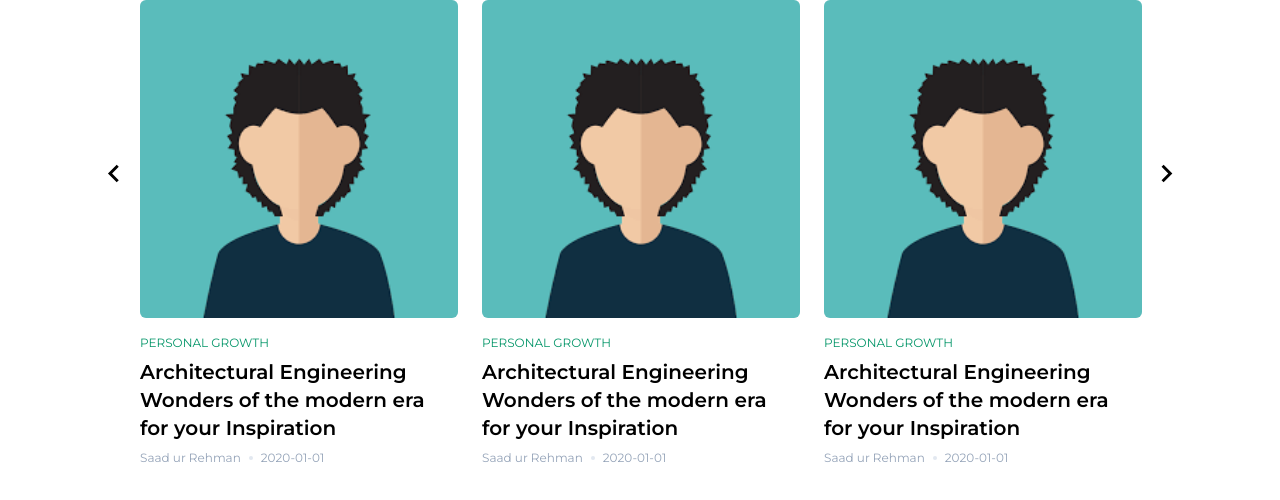
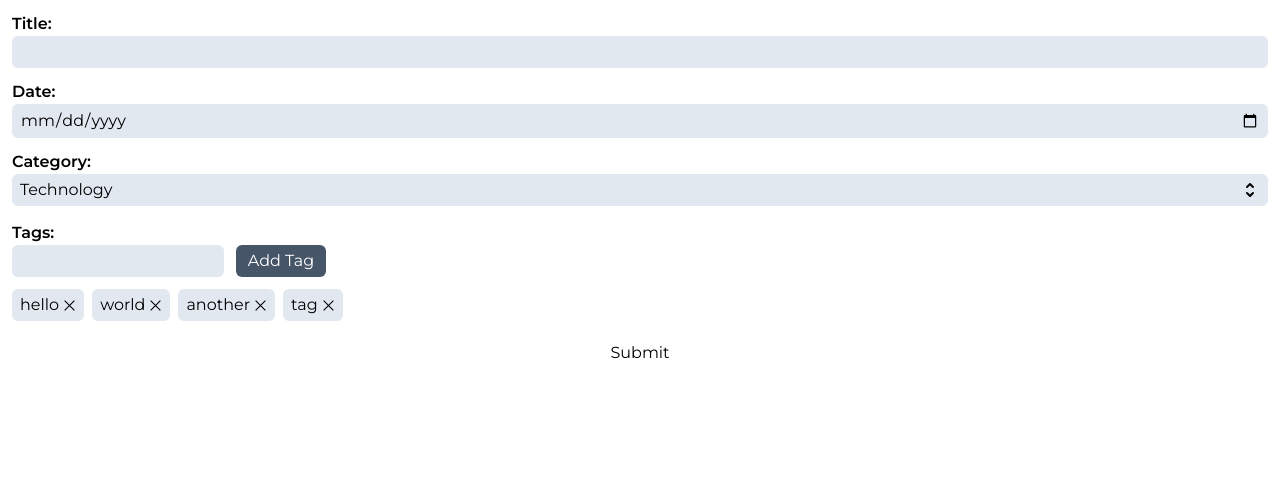
Before and after one commit to green-mint/ukcse-frontend-typescript, a Next.js app: page / in a window 1280 px wide. Shown: the top 500 px of the page. Built offline with nearby package versions, Linux system fonts and the light colour scheme.

Commit message:
feat: various inputs added

```diff
--- /dev/null
+++ b/components/button/SimpleButton/SimpleButton.tsx
@@ -0,0 +1,19 @@
+import React from 'react'
+
+type Props = {
+  label: string;
+  onClick: () => void;
+  className?: string;
+  disabled?: boolean;
+}
+
+const SimpleButton = ({ onClick, label, className, disabled=false }: Props) => {
+  return (
+    <button type='button' onClick={onClick} disabled={disabled}
+      className={`${className} rounded-md cursor-pointer hover:scale-110 active:scale-90 transition-transform ease-in-out duration-200`}>
+      {label}
+    </button>
+  )
+}
+
+export default SimpleButton
--- /dev/null
+++ b/components/input/DropdownInput.jsx/DropdownInput.tsx
@@ -0,0 +1,44 @@
+import React, { Fragment } from "react";
+import { Listbox, Transition } from "@headlessui/react";
+import { HiSelector } from "react-icons/hi";
+
+type Props = {
+  label: string;
+  options: string[];
+  value: string;
+  onChange: (...event: any[]) => void;
+  onBlur: (...event: any[]) => void;
+};
+
+const DropdownInput = ({ label, options, value, onChange, onBlur }: Props) => {
+  return (
+    <div className="">
+      <Listbox as="div" value={value} onChange={onChange} onBlur={onBlur}>
+        <Listbox.Label className="block font-semibold">{label}:</Listbox.Label>
+        <Listbox.Button className="relative bg-slate-200 w-full text-left px-2 py-1 rounded-md">
+          <span className="block truncate">{value}</span>
+          <span className="pointer-events-none absolute inset-y-0 right-0 flex items-center pr-2">
+            <HiSelector className="h-5 w-5 text-black" aria-hidden="true" />
+          </span>
+        </Listbox.Button>
+        <Transition
+          as={Fragment}
+          leave="transition ease-in duration-100"
+          leaveFrom="opacity-100"
+          leaveTo="opacity-0">
+          <Listbox.Options className="border mt-1 rounded-md">
+            {options.map((option, index) => (
+              <Listbox.Option key={index} value={option} className="">
+                {({ active, selected }) => (
+                  <li className={`${active ? "bg-slate-200" : ""} px-2 cursor-pointer py-1`}>{option}</li>
+                )}
+              </Listbox.Option>
+            ))}
+          </Listbox.Options>
+        </Transition>
+      </Listbox>
+    </div>
+  );
+};
+
+export default DropdownInput;
--- /dev/null
+++ b/components/input/GenericInput/GenericInput.tsx
@@ -0,0 +1,16 @@
+import React, { HTMLInputTypeAttribute } from 'react'
+
+type Props = React.InputHTMLAttributes<HTMLInputElement> & {
+  label: string;
+}
+
+const GenericInput = React.forwardRef<HTMLInputElement, Props>(({ label, className, id, ...props }, ref) => {
+  return (
+    <div>
+      <label className='block font-semibold' htmlFor={`${id}`}>{label}:</label>
+      <input ref={ref} id={`${id}`} className="py-1 w-full px-2 rounded-md bg-slate-200" {...props} />
+    </div>
+  )
+})
+
+export default GenericInput;
--- /dev/null
+++ b/components/input/TagsInput/AddTagInput.tsx
@@ -0,0 +1,26 @@
+import React from "react";
+import SimpleButton from "../../button/SimpleButton/SimpleButton";
+
+type Props = {
+  onAdd: (...event: any[]) => void;
+};
+
+const AddTagInput = ({ onAdd }: Props) => {
+  const [value, setValue] = React.useState("");
+
+  const handleAdd = () => {
+    if (value.length > 0) {
+      onAdd(value);
+      setValue("");
+    }
+  }
+
+  return (
+    <div>
+      <input value={value} className="py-1 px-2 mb-3 bg-slate-200 rounded-md w-[20ch]" onChange={(e) => setValue(e.target.value.trim())} />
+      <SimpleButton disabled={value.length === 0} className="px-3 py-1 text-white ml-3 bg-slate-600" label="Add Tag" onClick={handleAdd} />
+    </div>
+  );
+};
+
+export default AddTagInput;
--- /dev/null
+++ b/components/input/TagsInput/Tag.tsx
@@ -0,0 +1,19 @@
+import React from "react";
+import { GrClose } from "react-icons/gr";
+
+type Props = {
+  name: string;
+  onDelete: () => void;
+};
+
+const Tag = ({ name, onDelete }: Props) => {
+  return (
+    <div
+      className=" select-none bg-slate-200 mb-2 mr-2 p-1 px-2 rounded-md">
+      <span>{name}</span>
+      <GrClose onClick={onDelete} className="inline cursor-pointer text-white ml-1"  size={13}  aria-hidden="true" />
+    </div>
+  );
+};
+
+export default Tag;
--- /dev/null
+++ b/components/input/TagsInput/TagsInput.tsx
@@ -0,0 +1,32 @@
+import { values } from "cypress/types/lodash";
+import React from "react";
+import SimpleButton from "../../button/SimpleButton/SimpleButton";
+import AddTagInput from "./AddTagInput";
+import Tag from "./Tag";
+
+type Props = {
+  label: string;
+  value: string[];
+  onChange: (...event: any[]) => void;
+  onBlur: (...event: any[]) => void;
+};
+
+const TagsInput = ({ label, value, onChange, onBlur }: Props) => {
+  return (
+    <div onBlur={onBlur}>
+      <label className="block font-semibold">{label}:</label>
+      <AddTagInput onAdd={(newTag) => onChange([...value, newTag])} />
+      <div className="flex flex-wrap">
+        {value.map((tag, index) => (
+          <Tag
+            name={tag}
+            key={index}
+            onDelete={() => onChange(value.filter((x) => x !== tag))}
+          />
+        ))}
+      </div>
+    </div>
+  );
+};
+
+export default TagsInput;
--- /dev/null
+++ b/components/posts/PostEditor/PostEditor.tsx
@@ -0,0 +1,63 @@
+import React from "react";
+import GenericInput from "../../input/GenericInput/GenericInput";
+import { useForm, Controller } from "react-hook-form";
+import DropdownInput from "../../input/DropdownInput.jsx/DropdownInput";
+import TagsInput from "../../input/TagsInput/TagsInput";
+
+type Props = {};
+
+const PostEditor = (props: Props) => {
+  const { register, handleSubmit, control } = useForm();
+  const onSubmit = (data: any) => console.log(data);
+
+  return (
+    <div>
+      <form onSubmit={handleSubmit(onSubmit)} className="flex flex-col space-y-3">
+        <GenericInput label="Title" id="title" {...register("title")} />
+        <GenericInput
+          label="Date"
+          id="date"
+          type="date"
+          {...register("date")}
+        />
+        <Controller
+          control={control}
+          defaultValue="Technology"
+          name="category"
+          render={({ field: { onBlur, onChange, value } }) => (
+            <DropdownInput
+              options={[
+                "Technology",
+                "Current Affairs",
+                "Romance",
+                "Health",
+                "Science",
+              ]}
+              label="Category"
+              onChange={onChange}
+              onBlur={onBlur}
+              value={value}
+            />
+          )}
+        />
+
+        <Controller
+          control={control}
+          defaultValue={["hello", "world", "another", "tag"]}
+          name="tags"
+          render={({ field: { onBlur, onChange, value } }) => (
+            <TagsInput
+              label="Tags"
+              value={value}
+              onChange={onChange}
+              onBlur={onBlur}
+            />
+          )}
+        />
+        <input type="submit" />
+      </form>
+    </div>
+  );
+};
+
+export default PostEditor;
--- a/components/posts/PostsSlider.tsx/NextArrow.tsx
+++ b/components/posts/PostsSlider/NextArrow.tsx
@@ -12,7 +12,7 @@ const NextArrow = ({
   style,
 }: CustomArrowProps) => {
   return (
-    <div className="absolute top-1/3 -right-8 cursor-pointer" onClick={onClick}>
+    <div className="absolute top-1/3 -right-5 lg:-right-8 cursor-pointer" onClick={onClick}>
       <MdOutlineNavigateNext size={35} className="font-bold" />
     </div>
   );
--- a/components/posts/PostsSlider.tsx/PostsSlider.tsx
+++ b/components/posts/PostsSlider/PostsSlider.tsx
@@ -45,7 +45,7 @@ const sliderProps: Settings = {
 
 const PostsSlider = (props: Props) => {
   return (
-    <div className='xl:max-w-5xl xl:mx-auto'>
+    <div className='px-6 xl:max-w-5xl xl:mx-auto'>
       <Slider {...sliderProps} >
         {props.data.map((post, index) => (
           <div className='px-3' key={index}>
--- a/components/posts/PostsSlider.tsx/PrevArrow.tsx
+++ b/components/posts/PostsSlider/PrevArrow.tsx
@@ -12,7 +12,7 @@ const PrevArrow = ({
   style,
 }: CustomArrowProps) => {
   return (
-    <div className="absolute top-1/3 -left-8 cursor-pointer" onClick={onClick}>
+    <div className="absolute top-1/3 -left-5 lg:-left-8 cursor-pointer" onClick={onClick}>
       <MdOutlineNavigateBefore size={35} className="font-bold" />
     </div>
   );
--- a/package.json
+++ b/package.json
@@ -12,11 +12,14 @@
   },
   "dependencies": {
     "@apollo/client": "^3.6.9",
+    "@headlessui/react": "^1.6.5",
     "graphql": "^16.5.0",
     "next": "12.2.0",
     "react": "18.2.0",
     "react-dom": "18.2.0",
+    "react-hook-form": "^7.33.0",
     "react-icons": "^4.4.0",
+    "react-quill": "^1.3.5",
     "react-slick": "^0.29.0",
     "slick-carousel": "^1.8.1"
   },
--- a/pages/index.tsx
+++ b/pages/index.tsx
@@ -1,8 +1,9 @@
 import type { NextPage } from 'next'
 import Head from 'next/head'
 import PostCard, { PostCardProps } from '../components/posts/PostCard/PostCard'
+import PostEditor from '../components/posts/PostEditor/PostEditor'
 import PostsGrid from '../components/posts/PostsGrid/PostsGrid'
-import PostsSlider from '../components/posts/PostsSlider.tsx/PostsSlider'
+import PostsSlider from '../components/posts/PostsSlider/PostsSlider'
 
 const posts: PostCardProps[] = [
   {
@@ -149,8 +150,8 @@ const Home: NextPage = () => {
         <link rel="icon" href="/favicon.ico" />
       </Head>
 
-      <div className='px-5'>
-        <PostsSlider data={posts} />
+      <div className='p-3 mx-auto'>
+        <PostEditor />
       </div>
     </div>
   )
```
Also changed, not shown: 1 other file (tests, documents, lock files or other folders).
